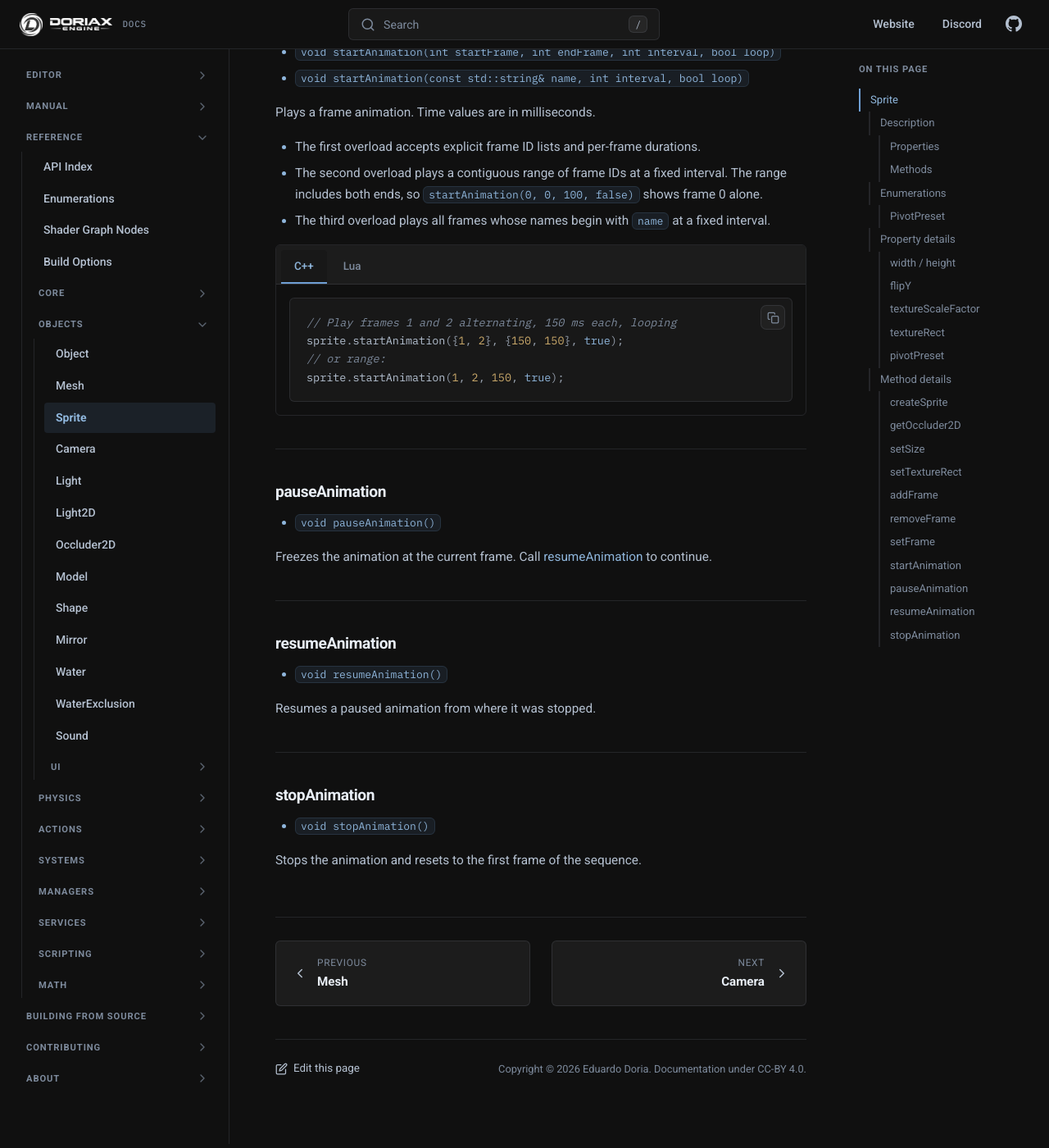
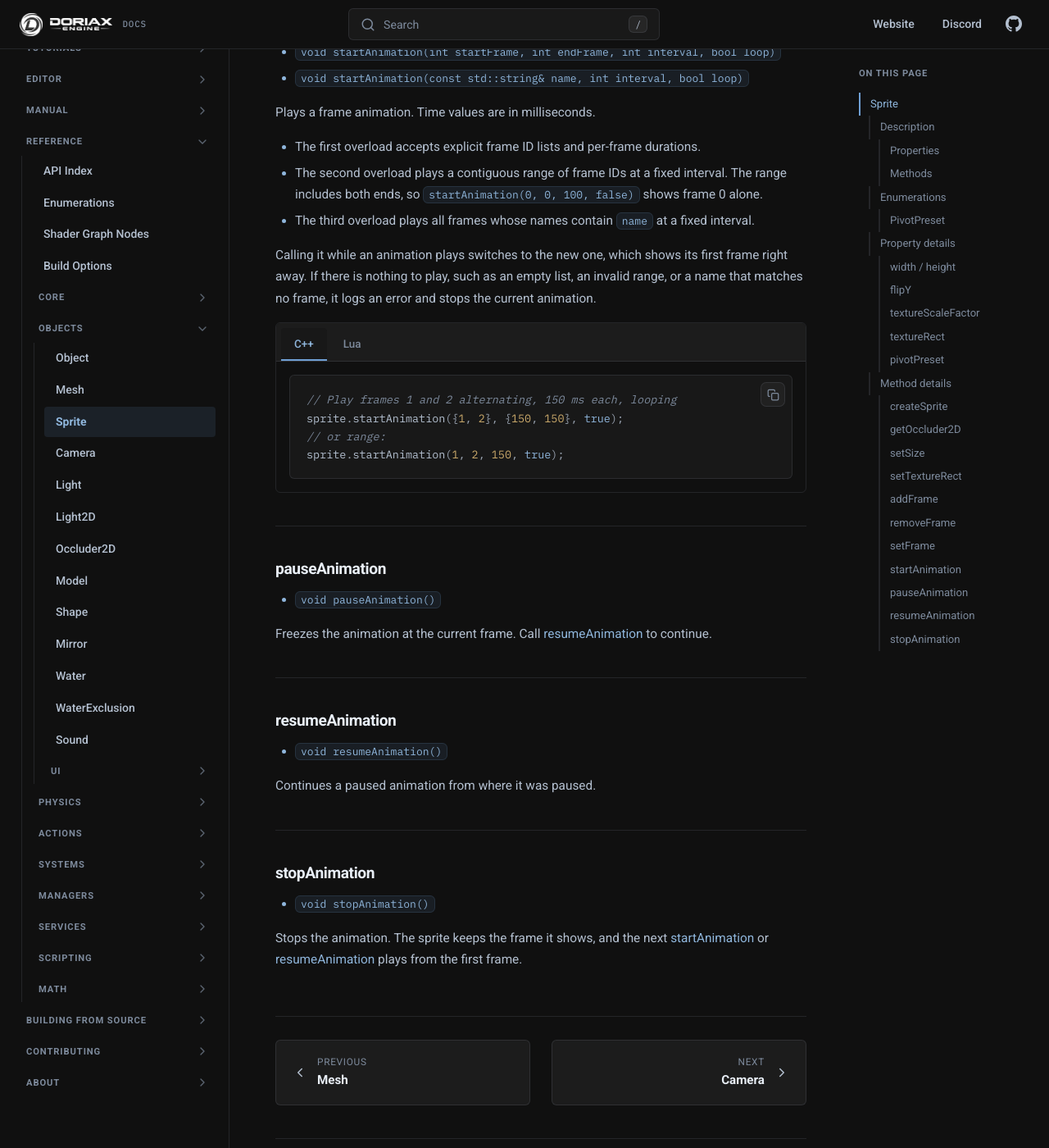
Before and after one commit to doriaxengine/doriax-docs, an MkDocs documentation site: the page built from docs/reference/classes/sprite.md, in a window 1280 px wide and 1400 px high, scrolled down 7535 px. Shown: the whole window at 82% size. Built offline with MkDocs 1.6.1, drawn with Linux system fonts in a browser that asks for light colours; comment, search, counter and statistics services are not loaded.

Commit message:
Sprite animations switch on their first frame, stop keeps the frame and resume continues

```diff
--- a/docs/reference/classes/sprite.md
+++ b/docs/reference/classes/sprite.md
@@ -313,7 +313,11 @@ Plays a frame animation. Time values are in milliseconds.
 * The first overload accepts explicit frame ID lists and per-frame durations.
 * The second overload plays a contiguous range of frame IDs at a fixed interval. The range
   includes both ends, so `startAnimation(0, 0, 100, false)` shows frame 0 alone.
-* The third overload plays all frames whose names begin with `name` at a fixed interval.
+* The third overload plays all frames whose names contain `name` at a fixed interval.
+
+Calling it while an animation plays switches to the new one, which shows its first frame
+right away. If there is nothing to play, such as an empty list, an invalid range, or a
+name that matches no frame, it logs an error and stops the current animation.
 
 === "C++"
 
@@ -344,7 +348,7 @@ Freezes the animation at the current frame. Call [resumeAnimation](#resumeanimat
 
 * `void resumeAnimation()`
 
-Resumes a paused animation from where it was stopped.
+Continues a paused animation from where it was paused.
 
 ---
 
@@ -352,4 +356,6 @@ Resumes a paused animation from where it was stopped.
 
 * `void stopAnimation()`
 
-Stops the animation and resets to the first frame of the sequence.
+Stops the animation. The sprite keeps the frame it shows, and the next
+[startAnimation](#startanimation) or [resumeAnimation](#resumeanimation) plays from the
+first frame.
```
Also changed, not shown: docs/manual/animation.md (+5 -0 lines), docs/reference/classes/spriteanimation.md (+6 -2 lines), docs/reference/classes/spriteanimationcomponent.md (+2 -0 lines).
